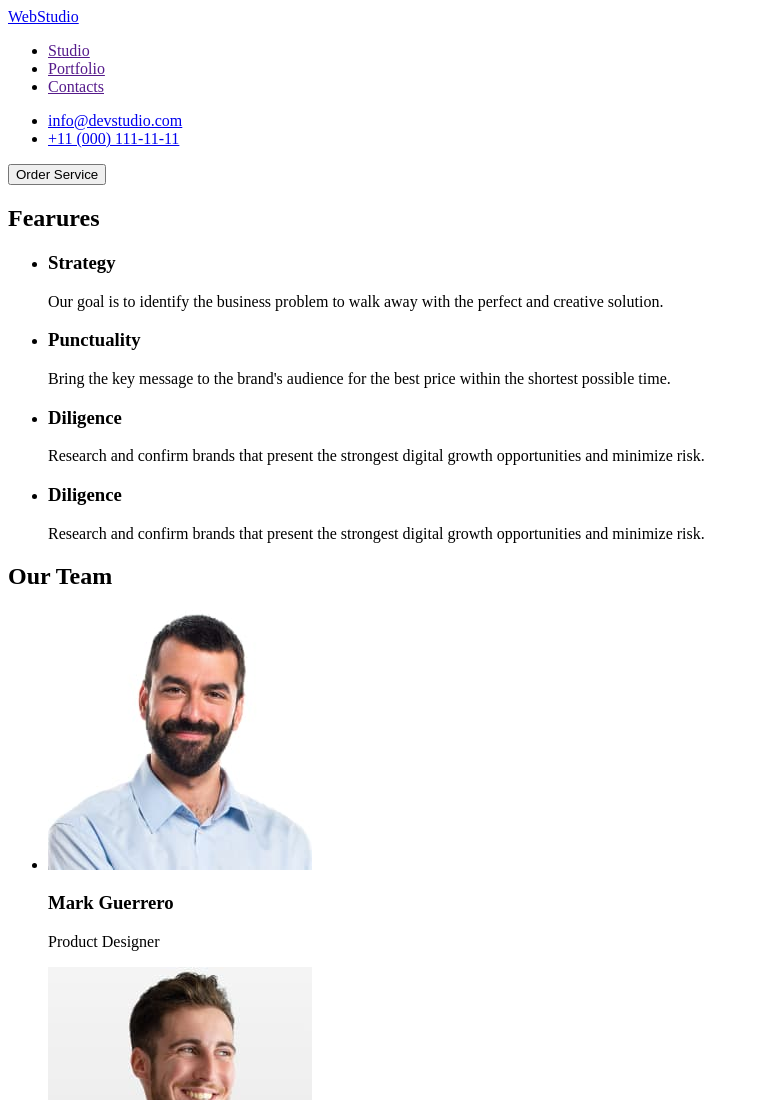
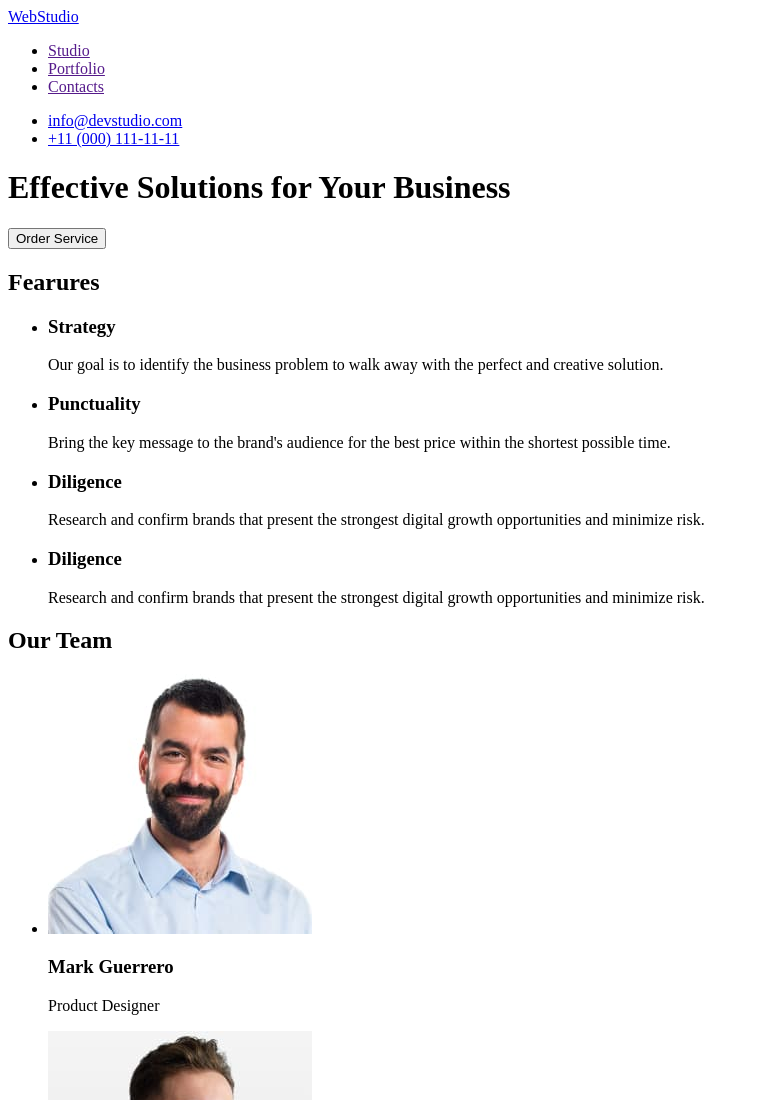
Before and after one commit to IYgit/goit-markup-hw-01, a plain HTML site: page index.html in a window 1280 px wide. Shown: the top 1100 px of the page, without its empty margins (0-759 px from the left). Drawn offline with Linux system fonts and the light colour scheme.

Commit message:
Header fix

```diff
--- a/index.html
+++ b/index.html
@@ -3,7 +3,7 @@
   <head>
     <meta charset="UTF-8">
 
-    <title>Effective Solutions for Your Business</title>
+    <title>Main Page</title>
   </head>
 
   <body>
@@ -22,6 +22,8 @@
         <li><a href="mailto:info@devstudio.com">info@devstudio.com</a></li>
         <li><a href="tel:+110001111111">+11 (000) 111-11-11</a></li>
       </ul>
+
+      <h1>Effective Solutions for Your Business</h1>
 
       <button>Order Service</button>
     </header>
```
